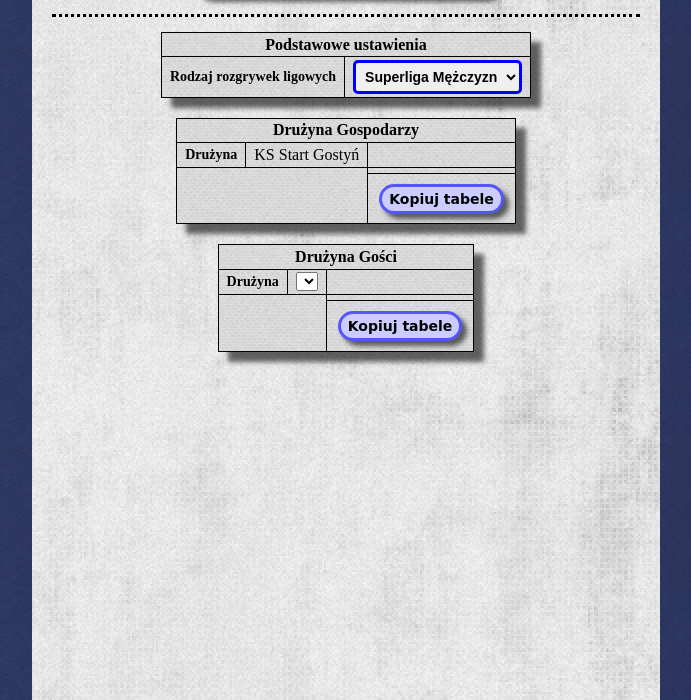
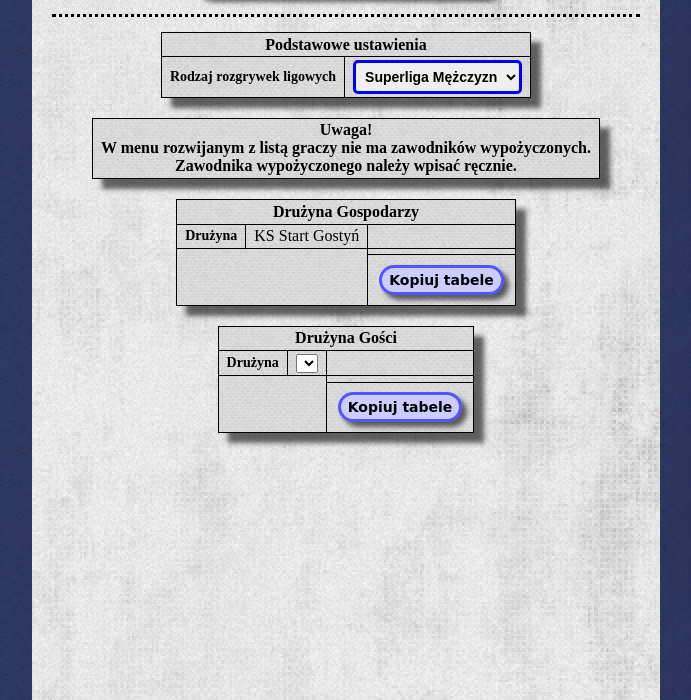
Before and after one commit to patlukas/kregle-generator-dokumentow, a plain HTML site: page aup.html in a window 1280 px wide. Shown: the part 100-800 px from the top of the page, without its empty margins (294-985 px from the left). Drawn offline with Linux system fonts and the light colour scheme; no server answers.

Commit message:
Add info about loaned player in aup.html

```diff
--- a/aup.html
+++ b/aup.html
@@ -22,6 +22,13 @@
                         </select> </td>
                     </tr>
                 </table>
+                <table class="table teamTable"><tr>
+                    <th>
+                        Uwaga!<br>
+                        W menu rozwijanym z listą graczy nie ma zawodników wypożyczonych.<br>
+                        Zawodnika wypożyczonego należy wpisać ręcznie.
+                    </th>
+                </tr></table>
                 <table class="table teamTable">
                     <tr> <th colspan="3">Drużyna Gospodarzy</th></tr>
                     <tr id="tableAddOptionHead">
```
